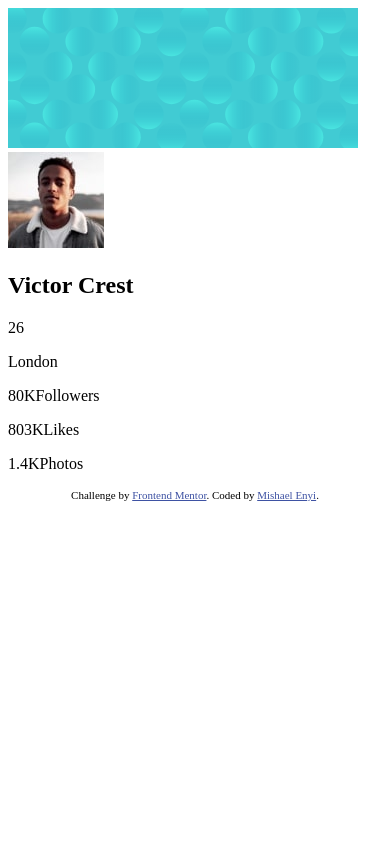
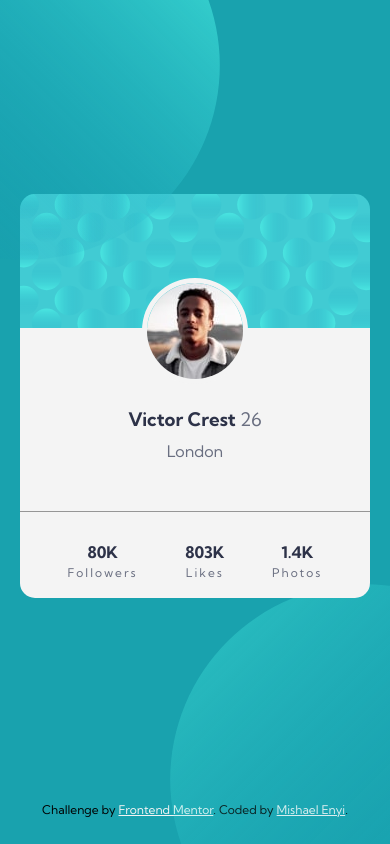
Before and after one commit to mishael-codes/profile-card-component-main, a plain HTML site: page index.html in a window 390 px wide. Drawn offline with Linux system fonts and the light colour scheme.

Commit message:
added styles
Added styles to the page to fit the design for mobile view.

```diff
--- a/index.html
+++ b/index.html
@@ -3,7 +3,6 @@
   <head>
     <meta charset="UTF-8" />
     <meta name="viewport" content="width=device-width, initial-scale=1.0" />
-    <!-- displays site properly based on user's device -->
 
     <link
       rel="icon"
@@ -11,37 +10,32 @@
       sizes="32x32"
       href="./images/favicon-32x32.png"
     />
+    <link rel="stylesheet" href="style.css" />
     <base target="_blank" />
+    <!-- opens all links in a new tab -->
 
     <title>Frontend Mentor | Profile card component</title>
-
-    <style>
-      .attribution {
-        font-size: 11px;
-        text-align: center;
-      }
-      .attribution a {
-        color: hsl(228, 45%, 44%);
-      }
-    </style>
   </head>
   <body>
     <main>
+      <img id="background-top-pattern" src="images/bg-pattern-top.svg" alt="background-pattern-top">
+      <img id="background-bottom-pattern" src="images/bg-pattern-bottom.svg" alt="background-pattern-bottom.svg">
+      <section class="container">
         <section class="top">
           <img src="images/bg-pattern-card.svg" alt="profile-background" />
         </section>
         <section class="user">
           <div>
-          <img src="images/image-victor.jpg" alt="avatar of Victor" />
-          <h1 id="name">Victor Crest</h1>
-          <span id="age">26</span>
+            <img id="portrait" src="images/image-victor.jpg" alt="avatar of Victor" />
+            <h1 id="name">Victor Crest <span id="age">26</span></h1>
             <p id="location">London</p>
           </div>
-        <div class="activity">
+          <div class="activities">
             <p class="num">80K<span class="activity">Followers</span></p>
             <p class="num">803K<span class="activity">Likes</span></p>
             <p class="num">1.4K<span class="activity">Photos</span></p>
           </div>
+        </section>
       </section>
     </main>
 
--- a/style.css
+++ b/style.css
@@ -0,0 +1,125 @@
+@import url("https://fonts.googleapis.com/css2?family=Kumbh+Sans:wght@400;700&display=swap");
+
+:root {
+  --bg-color: hsl(185, 75%, 39%);
+  --text-color: hsl(229, 23%, 23%);
+  --text-color-2: hsl(227, 10%, 46%);
+  --card-bg: #f4f4f4;
+  --border: 1px solid hsl(0, 0%, 59%);
+}
+
+* {
+  margin: 0px;
+  padding: 0px;
+  box-sizing: border-box;
+  font-family: "Kumbh Sans", sans-serif;
+}
+
+body {
+  background-color: var(--bg-color);
+}
+
+#background-top-pattern,
+#background-bottom-pattern{
+  position: fixed;
+  width: 100%;
+}
+
+#background-top-pattern{
+  top: -130px;
+  left: -170px;
+}
+
+#background-bottom-pattern{
+  bottom: -130px;
+  right: -170px;
+}
+
+main {
+  width: 100vw;
+  height: 95vh;
+  display: flex;
+  align-items: center;
+  justify-content: center;
+  flex-direction: column;
+}
+
+.container {
+  text-align: center;
+}
+
+.top > img {
+  border-radius: 15px 15px 0 0;
+}
+
+.user {
+  height: 270px;
+  position: relative;
+  top: -10px;
+  border-radius: 0 0 15px 15px;
+  background-color: var(--card-bg);
+}
+
+.user > div {
+  position: relative;
+  top: -50px;
+}
+
+#portrait {
+  position: relative;
+  border: 5px solid var(--card-bg);
+  border-radius: 50%;
+  margin-bottom: 20px;
+}
+
+/* user data */
+#name {
+  color: var(--text-color);
+  font-weight: 700;
+  margin-bottom: 10px;
+}
+
+#age {
+  color: var(--text-color-2);
+  font-weight: 400;
+}
+
+#location {
+  color: var(--text-color-2);
+  font-weight: 400;
+}
+
+/* activities section/info on user's account */
+.activities{
+  width: 100%;
+  margin-top: 50px;
+  padding-top: 30px;
+  display: flex;
+  justify-content: space-evenly;
+  border-top: var(--border)
+}
+
+.num{
+  color: var(--text-color);
+  display: flex;
+  font-weight: 700;
+  flex-direction: column;
+}
+
+.activity{
+  color: var(--text-color-2);
+  margin-top: 3px;
+  font-size: 12px;
+  font-weight: 400;
+  letter-spacing: 2px;
+}
+
+
+/* "coded by" section */
+.attribution {
+  font-size: 12px;
+  text-align: center;
+}
+.attribution a {
+  color: var(--card-bg);
+}
```
Lines whose indentation alone changed are shown as unchanged.
